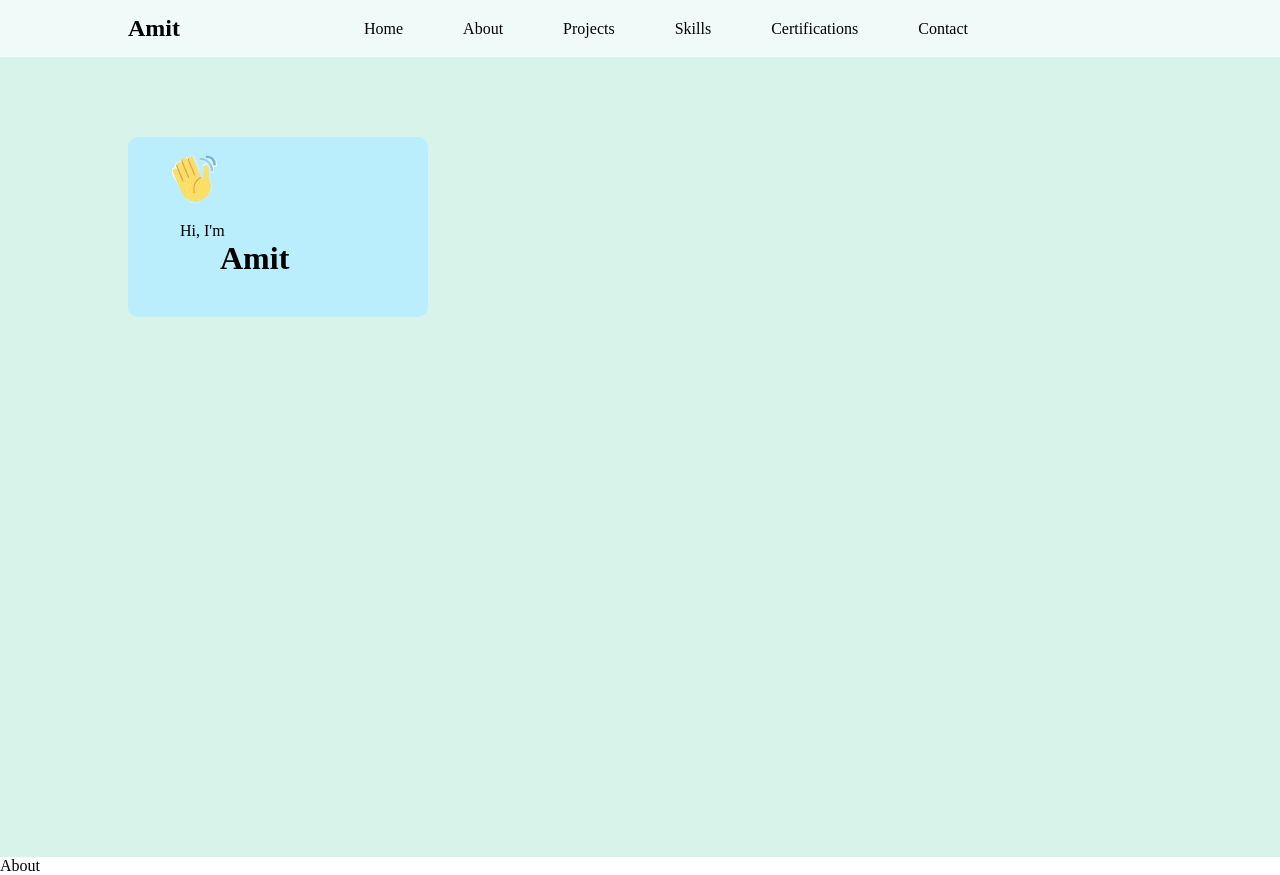
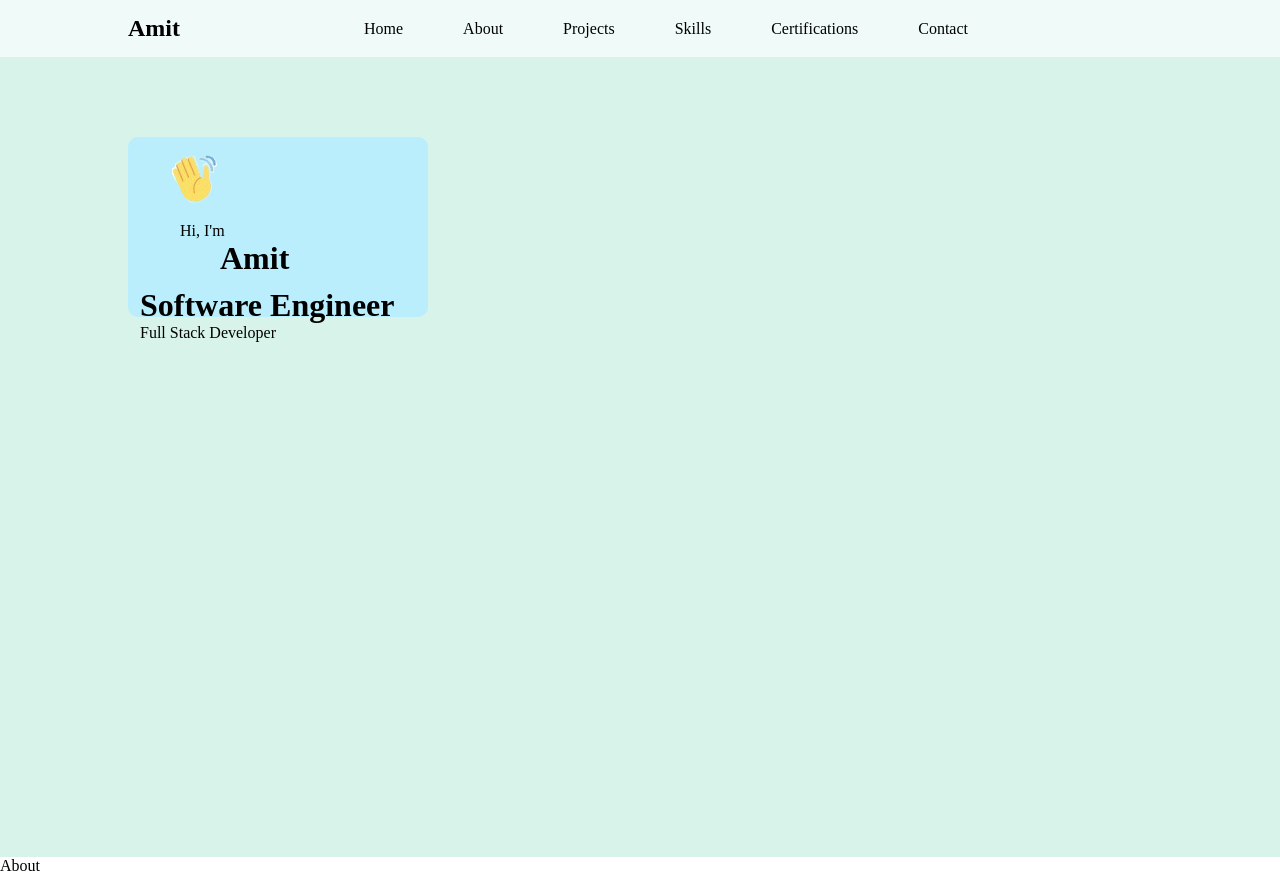
Before and after one commit to decode6/amit-portfolio, a React (Vite) app: page / in a window 1280 px wide. Built offline with nearby package versions, Linux system fonts and the light colour scheme.

Commit message:
new commit

```diff
--- a/src/components/hero/Hero.jsx
+++ b/src/components/hero/Hero.jsx
@@ -11,6 +11,10 @@ const Hero = () => {
             <p>Hi, I'm</p>
             <h1>Amit</h1>
         </div>
+        <div className="header-role">
+          <h1>Software Engineer</h1>
+          <p>Full Stack Developer</p>
+        </div>
 
     </div>
     </div>
--- a/src/components/hero/hero.css
+++ b/src/components/hero/hero.css
@@ -11,7 +11,7 @@
 }
 
  .hero-text{
-   margin: 80px 0px;
+margin: 80px 0px;
 width: 300px;
 padding: 12px;
 height: 180px;
```
